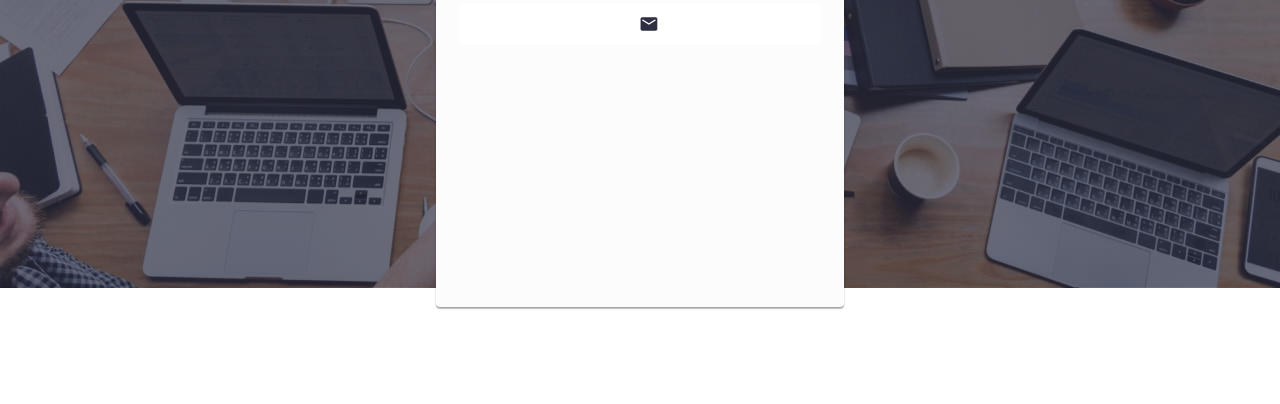
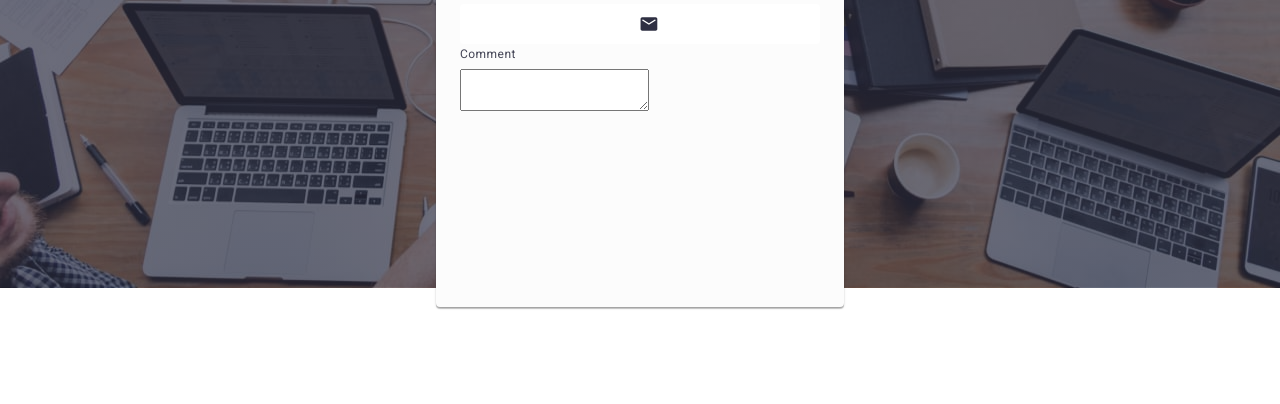
Before and after one commit to PavlykIryna/goit-markup-hw-05, a plain HTML site: page index.html in a window 1280 px wide. Shown: the part 385-789 px from the top of the page. Drawn offline with nearby package versions, Linux system fonts and the light colour scheme.

Commit message:
proces02

```diff
--- a/index.html
+++ b/index.html
@@ -526,7 +526,11 @@
                 <use href="./images/icons.svg#icon-Vector4"></use>
               </svg>
             </div>
-          </div>
+          <div class="modal-input-fiel">
+            <label for="textarea" class="modal-label">Comment</label>
+            <textarea class="modal-textarea" name="textarea" id="textarea" >
+         </textarea>
+            </div>
         </form>
       </div>
     </div>
```
Also changed, not shown: css/styles.css (line endings or trailing spaces).
